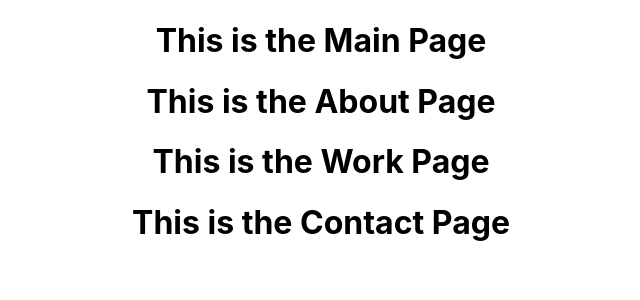
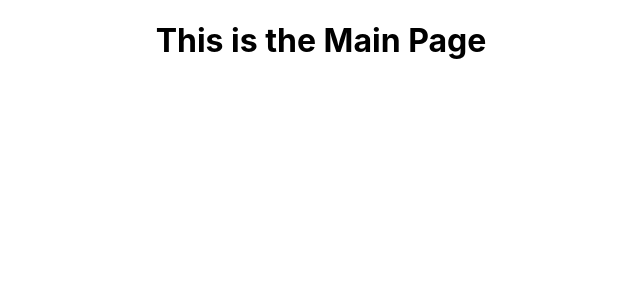
Before and after one commit to cynthiaobia/portfolio, a React (Create React App) app: page / in a window 1280 px wide. Shown: the top 300 px of the page, without its empty margins (319-959 px from the left). Built offline with nearby package versions, Linux system fonts and the light colour scheme.

Commit message:
added react router

```diff
--- a/package.json
+++ b/package.json
@@ -8,6 +8,7 @@
     "@testing-library/user-event": "^13.5.0",
     "react": "^18.2.0",
     "react-dom": "^18.2.0",
+    "react-router-dom": "^6.15.0",
     "react-scripts": "5.0.1",
     "web-vitals": "^2.1.4"
   },
--- a/src/App.js
+++ b/src/App.js
@@ -3,14 +3,17 @@ import Main from './pages/Main';
 import About from './pages/About';
 import Work from './pages/Work';
 import Contact from './pages/Contact';
+import {Route, Routes} from 'react-router-dom';
 
 function App() {
   return (
     <div className="App">
-      <Main />
-      <About />
-      <Work />
-      <Contact />
+      <Routes>
+        <Route path='/' element={<Main />} />
+        <Route path='/about' element={<About />} />
+        <Route path='/work' element={<Work />} />
+        <Route path='/contact' element={<Contact />} />
+      </Routes>
     </div>
   );
 }
--- a/src/index.js
+++ b/src/index.js
@@ -3,11 +3,14 @@ import ReactDOM from 'react-dom/client';
 import './index.css';
 import App from './App';
 import reportWebVitals from './reportWebVitals';
+import {BrowserRouter as Router} from 'react-router-dom';
 
 const root = ReactDOM.createRoot(document.getElementById('root'));
 root.render(
   <React.StrictMode>
-    <App />
+    <Router>
+      <App />
+    </Router>
   </React.StrictMode>
 );
 
--- a/src/pages/About.js
+++ b/src/pages/About.js
@@ -1,5 +1,5 @@
 
-export default function About() {
+export default function About(props) {
   return (
     <h1>This is the About Page</h1>
   )
--- a/src/pages/Contact.js
+++ b/src/pages/Contact.js
@@ -1,5 +1,5 @@
 
-export default function Contact() {
+export default function Contact(props) {
   return (
     <h1>This is the Contact Page</h1>
   )
--- a/src/pages/Main.js
+++ b/src/pages/Main.js
@@ -1,5 +1,5 @@
 
-export default function Main() {
+export default function Main(props) {
   return (
     <h1>This is the Main Page</h1>
   )
--- a/src/pages/Work.js
+++ b/src/pages/Work.js
@@ -1,5 +1,5 @@
 
-export default function Work() {
+export default function Work(props) {
   return (
     <h1>This is the Work Page</h1>
   )
```
Also changed, not shown: 1 other file (tests, documents, lock files or other folders).
